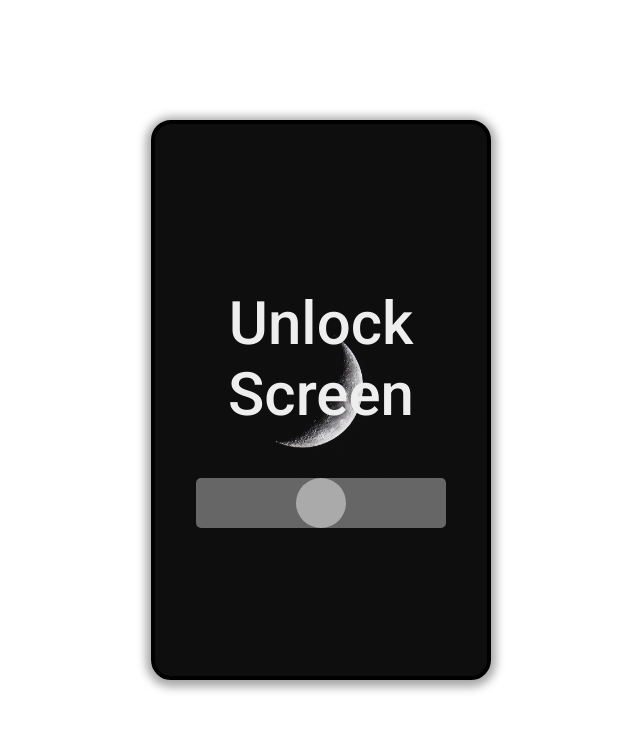
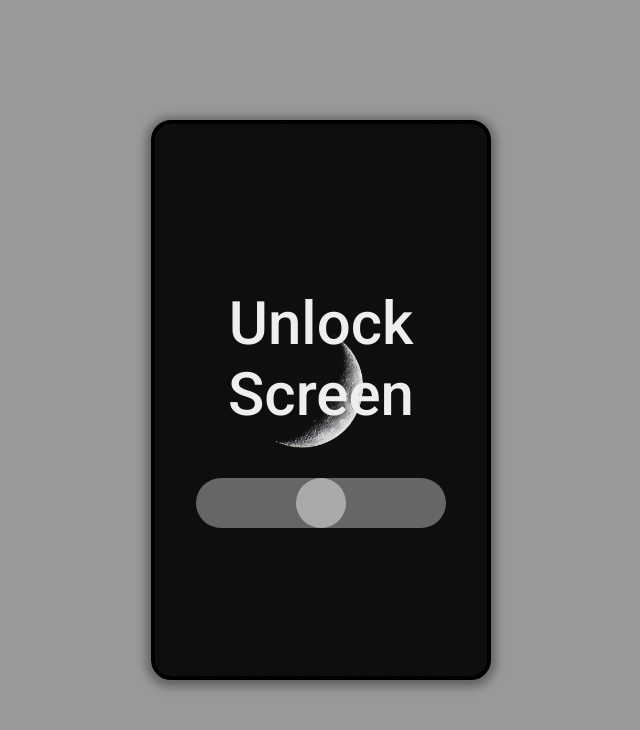
Before and after one commit to ajinkyacodes/reactjs-apps, a React (Create React App) app: page /project8 in a window 1280 px wide. Shown: the top 730 px of the page, without its empty margins (319-959 px from the left). Built offline with nearby package versions, Linux system fonts and the light colour scheme.

Commit message:
created dynamic slider to unloack functionality

```diff
--- a/src/projects/08-Slide-To-Unlock/LockSlider.jsx
+++ b/src/projects/08-Slide-To-Unlock/LockSlider.jsx
@@ -7,11 +7,12 @@ export default function LockSlider({ handleInput, sliderValue, width }) {
     height: "50px",
     background: "rgba(188, 190, 188, 0.5)",
     outline: "none",
+    borderRadius: "25px",
   };
   return (
     <input
       type="range"
-      className="slider mb-2 border-5"
+      className="slider mb-2"
       style={sliderStyle}
       value={sliderValue}
       onInput={handleInput}
--- a/src/projects/08-Slide-To-Unlock/SlideToUnlock.jsx
+++ b/src/projects/08-Slide-To-Unlock/SlideToUnlock.jsx
@@ -1,4 +1,4 @@
-import React, { useState } from "react";
+import React, { useState, useEffect } from "react";
 import LockSlider from "./LockSlider";
 import { AiFillUnlock } from "react-icons/ai";
 import LockScreenImg from "./img/moon.jpg";
@@ -8,9 +8,38 @@ export default function SlideToUnlock() {
   const [uiProps, setUiProps] = useState({
     uiText: "Unlock Screen",
     uiColor: "#eee",
-    uiBg: `Url(${LockScreenImg}) center/cover no-repeat`
+    uiBg: `Url(${LockScreenImg}) center/cover no-repeat`,
   });
   const [showLockSlider, setShowLockSlider] = useState(true);
+  const [lockSliderValue, setLockSliderValue] = useState(0);
+
+  const handleLockSliderInput = (e) => {
+    setLockSliderValue(e.target.value);
+    // console.log(e.target.value);
+  };
+
+  const lockScreen = () => {
+    setLockSliderValue(0);
+    setShowLockSlider(true);
+    setUiProps({
+      uiText: "Unlock Screen",
+      uiColor: "#eee",
+      uiBg: `Url(${LockScreenImg}) center/cover no-repeat`,
+    });
+  };
+
+  useEffect(() => {
+    document.body.style.background = "#999";
+    if (lockSliderValue === "100") {
+      setShowLockSlider(false);
+      setLockSliderValue(0);
+      setUiProps({
+        uiText: "Lock Screen",
+        uiColor: "#222",
+        uiBg: `Url(${HomeScreenImg}) center/cover no-repeat`,
+      });
+    }
+  }, [lockSliderValue]);
 
   return (
     <div
@@ -23,11 +52,17 @@ export default function SlideToUnlock() {
         background: uiProps.uiBg,
       }}
     >
-      <h1 className="title" style={{ color: uiProps.uiColor }} >{uiProps.uiText}</h1>
+      <h1 className="title" style={{ color: uiProps.uiColor }}>
+        {uiProps.uiText}
+      </h1>
       {showLockSlider ? (
-        <LockSlider width={"250px"} />
+        <LockSlider
+          width={"250px"}
+          handleInput={handleLockSliderInput}
+          value={lockSliderValue}
+        />
       ) : (
-        <AiFillUnlock className="unlockIcon" />
+        <AiFillUnlock className="unlockIcon" onClick={lockScreen} />
       )}
     </div>
   );
```
